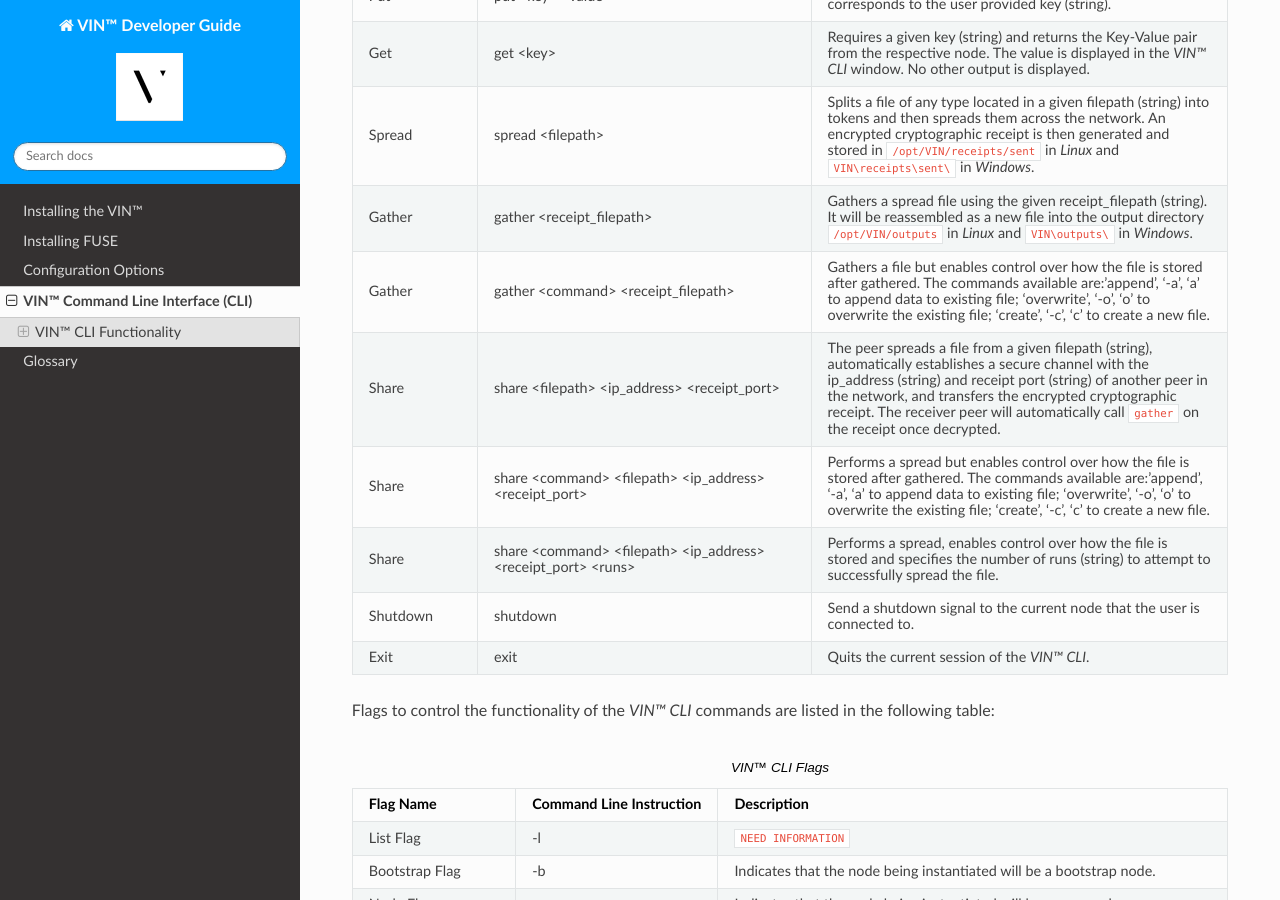
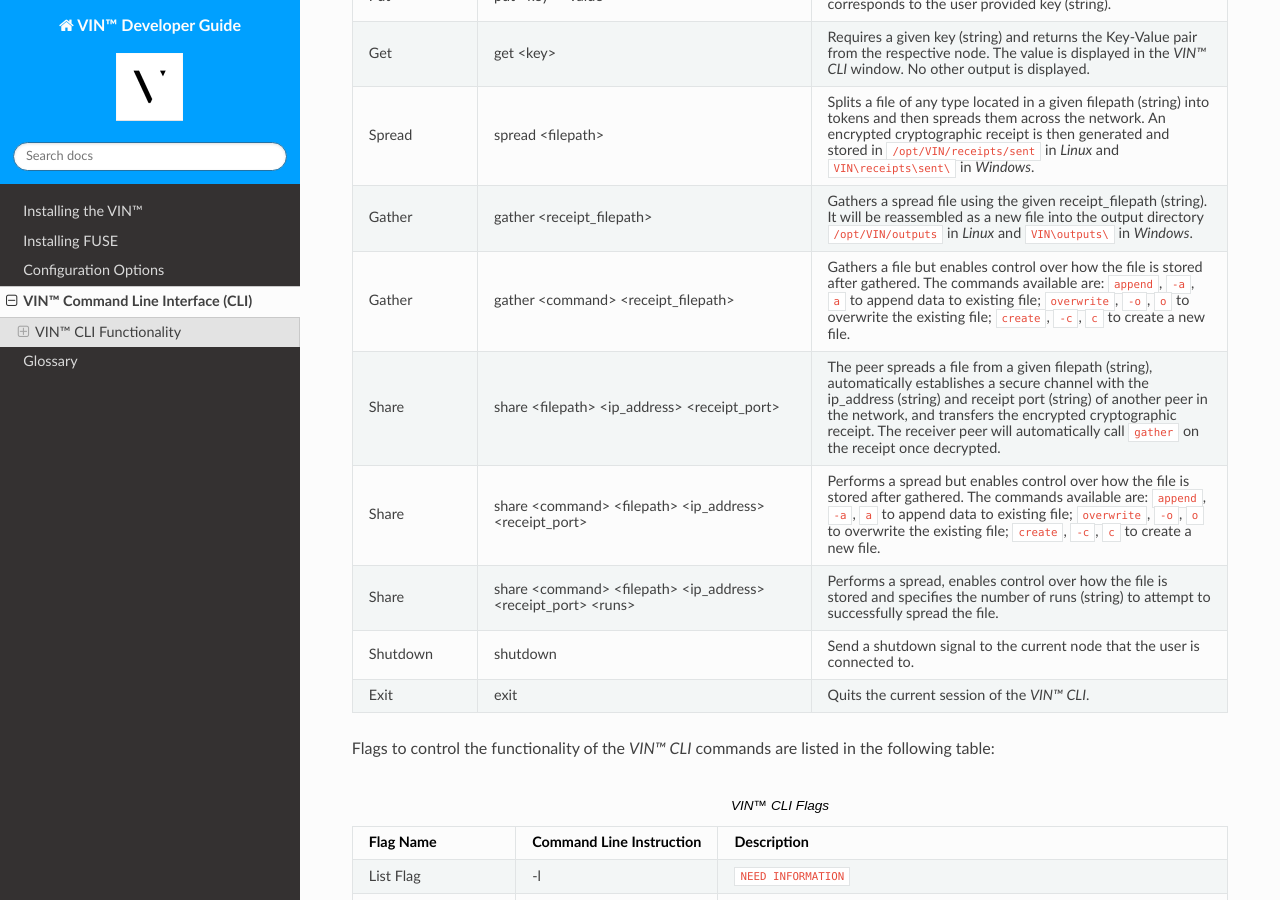
Before and after one commit to Market-Insight-Solutions-LLC/vin-developer-guide, a Sphinx documentation site: the page built from docs/source/vin_cli.rst, in a window 1280 px wide and 900 px high, scrolled down 538 px. Built offline with Sphinx 7.4.7 and the Read the Docs theme 2.0.0, drawn with Linux system fonts in a browser that asks for light colours.

Commit message:
minor vin_cli changes

```diff
--- a/docs/source/vin_cli.rst
+++ b/docs/source/vin_cli.rst
@@ -19,9 +19,9 @@
     Get, get <key>, "Requires a given key (string) and returns the Key-Value pair from the respective node. The value is displayed in the *VIN™ CLI* window. No other output is displayed."
     Spread, spread <filepath>, "Splits a file of any type located in a given filepath (string) into tokens and then spreads them across the network. An encrypted cryptographic receipt is then generated and stored in ``/opt/VIN/receipts/sent`` in *Linux* and ``VIN\receipts\sent\`` in *Windows*."
     Gather, gather <receipt_filepath>, "Gathers a spread file using the given receipt_filepath (string). It will be reassembled as a new file into the output directory ``/opt/VIN/outputs`` in *Linux* and ``VIN\outputs\`` in *Windows*."
-    Gather, gather <command> <receipt_filepath>, "Gathers a file but enables control over how the file is stored after gathered. The commands available are:'append', '-a', 'a' to append data to existing file; 'overwrite', '-o', 'o' to overwrite the existing file; 'create', '-c', 'c' to create a new file."
+    Gather, gather <command> <receipt_filepath>, "Gathers a file but enables control over how the file is stored after gathered. The commands available are: ``append``, ``-a``, ``a`` to append data to existing file; ``overwrite``, ``-o``, ``o`` to overwrite the existing file; ``create``, ``-c``, ``c`` to create a new file."
     Share, share <filepath> <ip_address> <receipt_port>, "The peer spreads a file from a given filepath (string), automatically establishes a secure channel with the ip_address (string) and receipt port (string) of another peer in the network, and transfers the encrypted cryptographic receipt. The receiver peer will automatically call ``gather`` on the receipt once decrypted."
-    Share, share <command> <filepath> <ip_address> <receipt_port>, "Performs a spread but enables control over how the file is stored after gathered. The commands available are:'append', '-a', 'a' to append data to existing file; 'overwrite', '-o', 'o' to overwrite the existing file; 'create', '-c', 'c' to create a new file."
+    Share, share <command> <filepath> <ip_address> <receipt_port>, "Performs a spread but enables control over how the file is stored after gathered. The commands available are: ``append``, ``-a``, ``a`` to append data to existing file; ``overwrite``, ``-o``, ``o`` to overwrite the existing file; ``create``, ``-c``, ``c`` to create a new file."
     Share, share <command> <filepath> <ip_address> <receipt_port> <runs>, "Performs a spread, enables control over how the file is stored and specifies the number of runs (string) to attempt to successfully spread the file."
     Shutdown, shutdown, "Send a shutdown signal to the current node that the user is connected to."
     Exit, exit, "Quits the current session of the *VIN™ CLI*."
```
